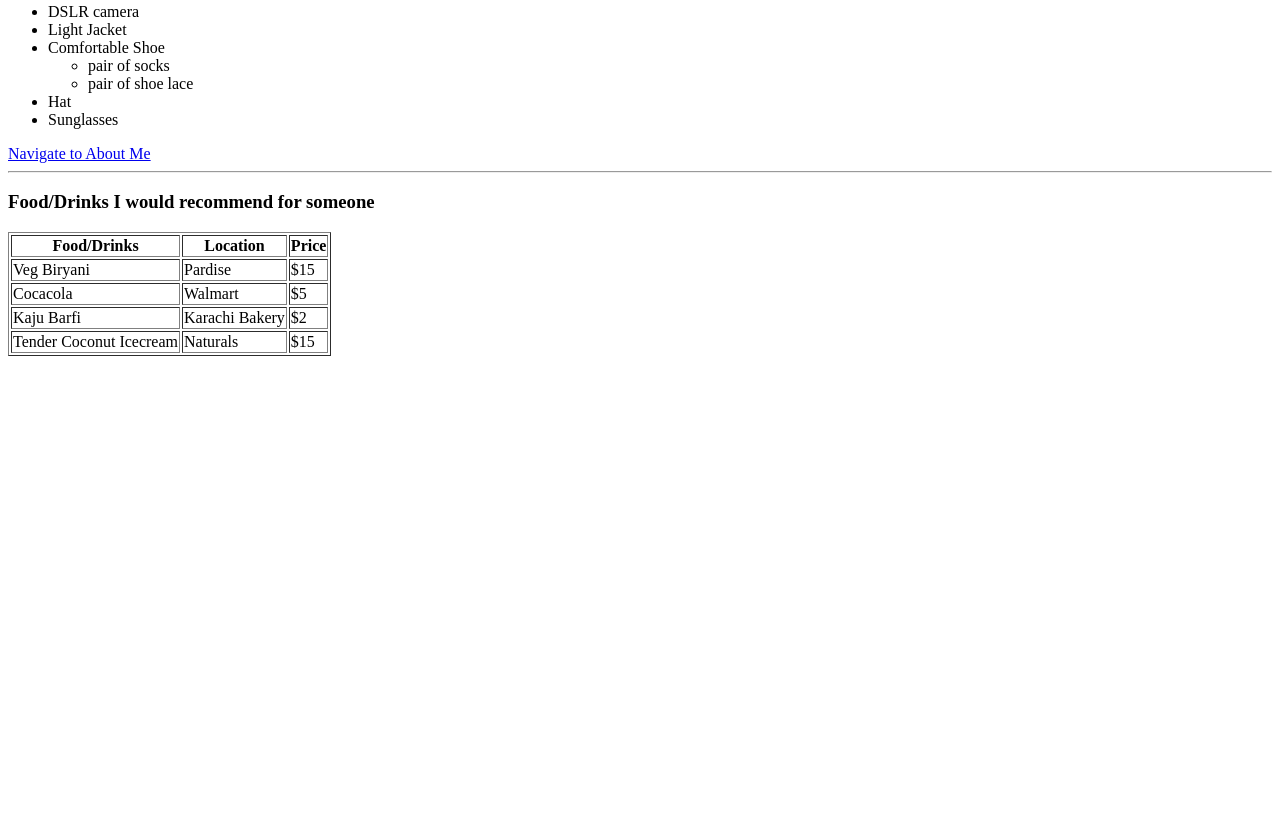
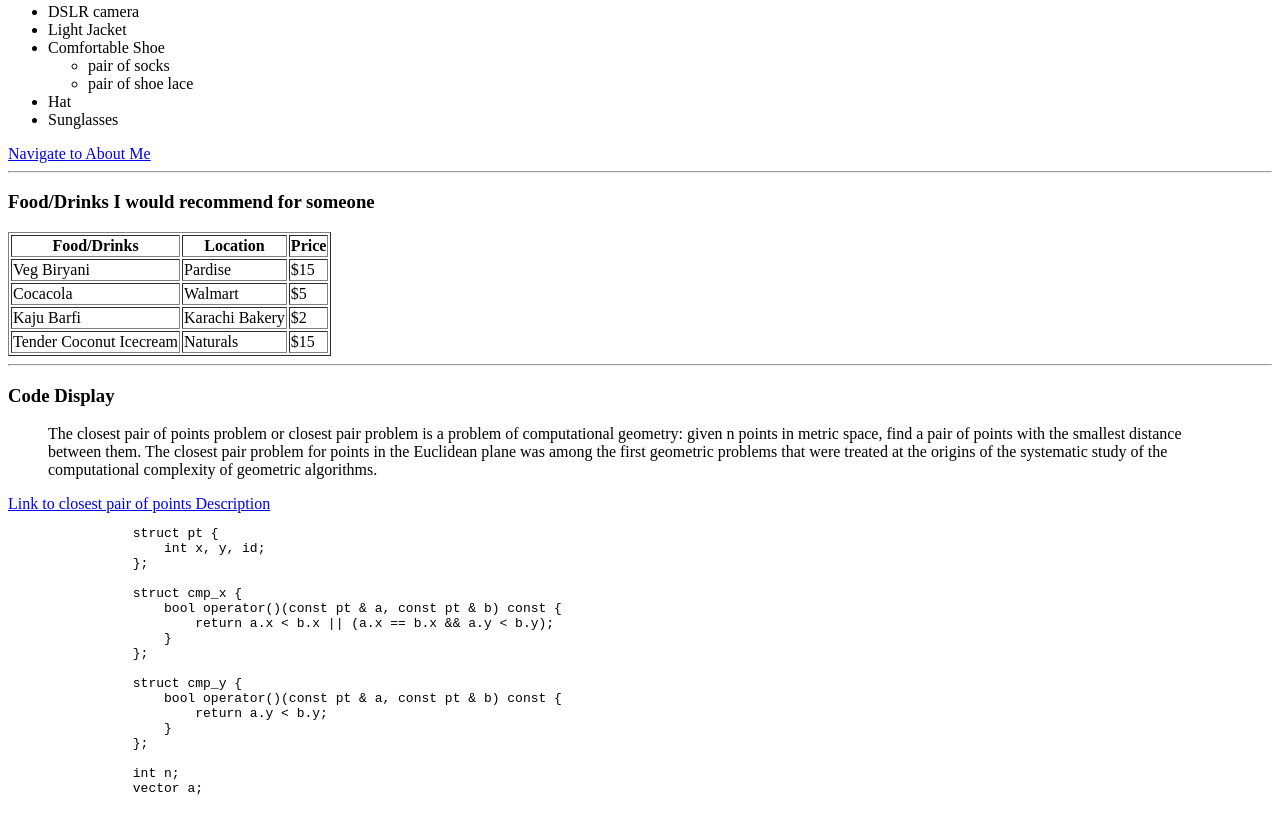
Before and after one commit to 44-563-WebApps-F21/webapps-f21-assignment-3-praneethkumar695, a plain HTML site: page index.html in a window 1280 px wide. Shown: the part 369-1202 px from the top of the page. Before the commit the page ends 800 px from the top, so only its background shows below. Drawn offline with Linux system fonts and the light colour scheme.

Commit message:
Added Finding the nearest pair of points algorithm
Added Finding the nearest pair of points algorithm code using pre tag

```diff
--- a/index.html
+++ b/index.html
@@ -64,5 +64,33 @@
                         <td>$15</td>
                     </tr>
                 </table>
+                <hr>
+                <h3>Code Display</h3>
+                <blockquote cite="https://en.wikipedia.org/wiki/Closest_pair_of_points_problem">The closest pair of points problem or closest pair problem is a problem of computational geometry:
+                    given n points in metric space, find a pair of points with the smallest distance between them. The closest pair
+                    problem for points in the Euclidean plane was among the first geometric problems that were treated at the origins
+                    of the systematic study of the computational complexity of geometric algorithms.</blockquote>
+                    <a href="https://en.wikipedia.org/wiki/Closest_pair_of_points_problem">Link to closest pair of points Description </a>
+                <pre>
+                struct pt {
+                    int x, y, id;
+                };
+
+                struct cmp_x {
+                    bool operator()(const pt & a, const pt & b) const {
+                        return a.x < b.x || (a.x == b.x && a.y < b.y);
+                    }
+                };
+
+                struct cmp_y {
+                    bool operator()(const pt & a, const pt & b) const {
+                        return a.y < b.y;
+                    }
+                };
+
+                int n;
+                vector<pt> a;
+
+                </pre>
     </body>
 </html>
```
